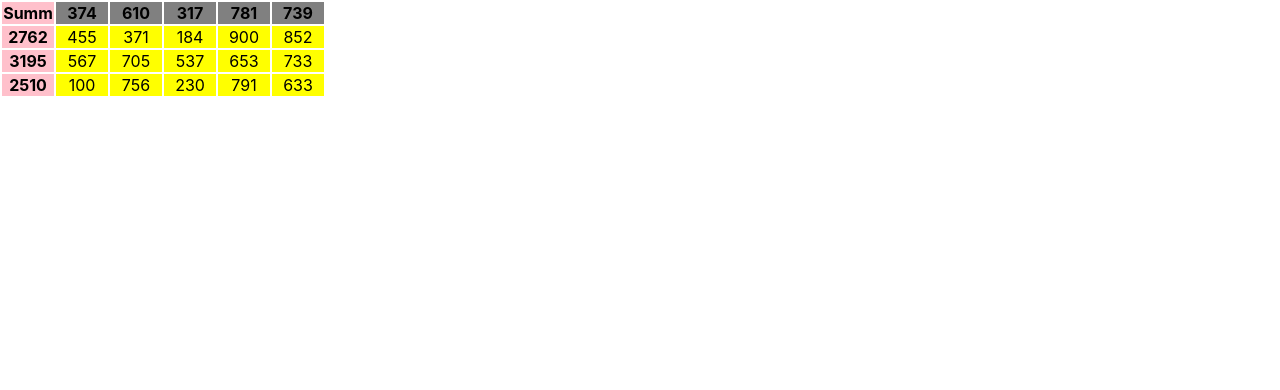
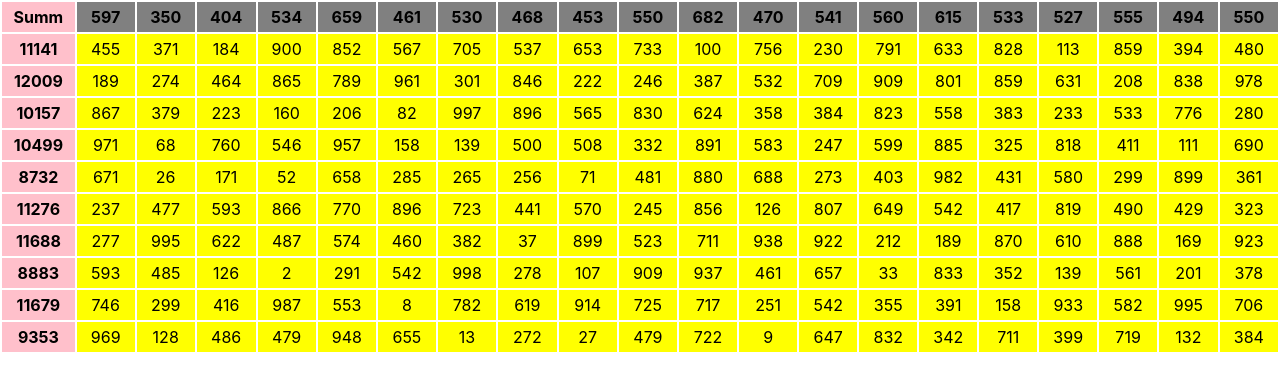
Before and after one commit to Aleksandr-Pod/Matrix, a React (Create React App) app: page / in a window 1280 px wide. Shown: the top 390 px of the page. Built offline with nearby package versions, Linux system fonts and the light colour scheme.

Commit message:
a percent view

```diff
--- a/src/components/App.jsx
+++ b/src/components/App.jsx
@@ -11,8 +11,8 @@ export const App = () => {
 
   const showPercent = (idx) => {
     const totalSumm = sumsColumn.reduce((accum, next) => accum + next, 0);
-    const calcPercent = ((sumsColumn[idx] / totalSumm) * 100).toFixed(3);
-    dispatch(setPercent(calcPercent));
+    const calcPercent = ((sumsColumn[idx] / totalSumm) * 100).toFixed(1);
+    dispatch(setPercent({ calcPercent, idx }));
   }
 
   return (
@@ -32,8 +32,8 @@ export const App = () => {
           <tr key={`s${idx1}`}>
             <Tsum
             onMouseEnter={() => showPercent(idx1)}
-            onMouseLeave={() => dispatch(setPercent(null))}>
-              {(percent === null) ? sumsColumn[idx1] : percent}
+              onMouseLeave={() => dispatch(setPercent({ calcPercent: undefined, idx: idx1 }))}>
+              {percent[idx1] === undefined ? sumsColumn[idx1] : `${percent[idx1]} %`}
             </Tsum>
             {line.map((el, idx2) => (
               <Tdata key={`s${idx1}-d${idx2}`} onClick={() => dispatch(changeData({x:idx1, y:idx2}))}>{el.value}</Tdata>
--- a/src/components/reducers/dataSlice.js
+++ b/src/components/reducers/dataSlice.js
@@ -2,7 +2,7 @@
 import { createSlice } from '@reduxjs/toolkit';
 import { genMatryx } from 'components/table/operateMatryx';
 
-const data = genMatryx(3, 5);
+const data = genMatryx(10, 20);
 // const sumsColumn = calcSums(data);
 // const meansLine = calcMeans(data);
 
@@ -10,17 +10,19 @@ export const dataSlice = createSlice({
     name: 'data',
     initialState: data,
     reducers: {
-        changeData(state, { payload }) {state[payload.x][payload.y].value += 1}
+        changeData(state, { payload }) {
+            state[payload.x][payload.y].value += 1
+        }
     }
 })
+
+const initArray = new Array(data.length);
+
 export const percentSlice = createSlice({
     name: 'percent',
-    initialState: null,
+    initialState: initArray,
     reducers: {
-        setPercent(state, { payload }) {
-            console.log('percent action', payload)
-            state += 1;
-        }
+        setPercent(state, { payload }) {state[payload.idx] = payload.calcPercent}
     }
 })
 export const { changeData } = dataSlice.actions;
--- a/src/components/table/operateMatryx.js
+++ b/src/components/table/operateMatryx.js
@@ -24,7 +24,9 @@ export function calcMeans(data) {
     const columns = data[0].length;
 
     for (let i = 0; i < columns; i += 1) {
-        meansLine.push(Math.floor(data.reduce((accum, nextLine) => accum + nextLine[i].value, 0)/rows))
+        meansLine.push(Math.floor(
+            data.reduce((accum, nextLine) => accum + nextLine[i].value, 0) / rows
+        ))
     }
     return meansLine;
 }
--- a/src/components/table/table.styled.js
+++ b/src/components/table/table.styled.js
@@ -6,12 +6,13 @@ export const Tdata = styled.td`
     background-color: yellow;
 `
 export const Tsum = styled.th`
-    width: 50px;
+    width: 70px;
+    padding: 5px;
     text-align: center;
     background-color: pink;
 `
 export const Tmeans = styled.th`
-    width: 50px;
+    width: 70px;
     text-align: center;
     background-color: gray;
 `
```
